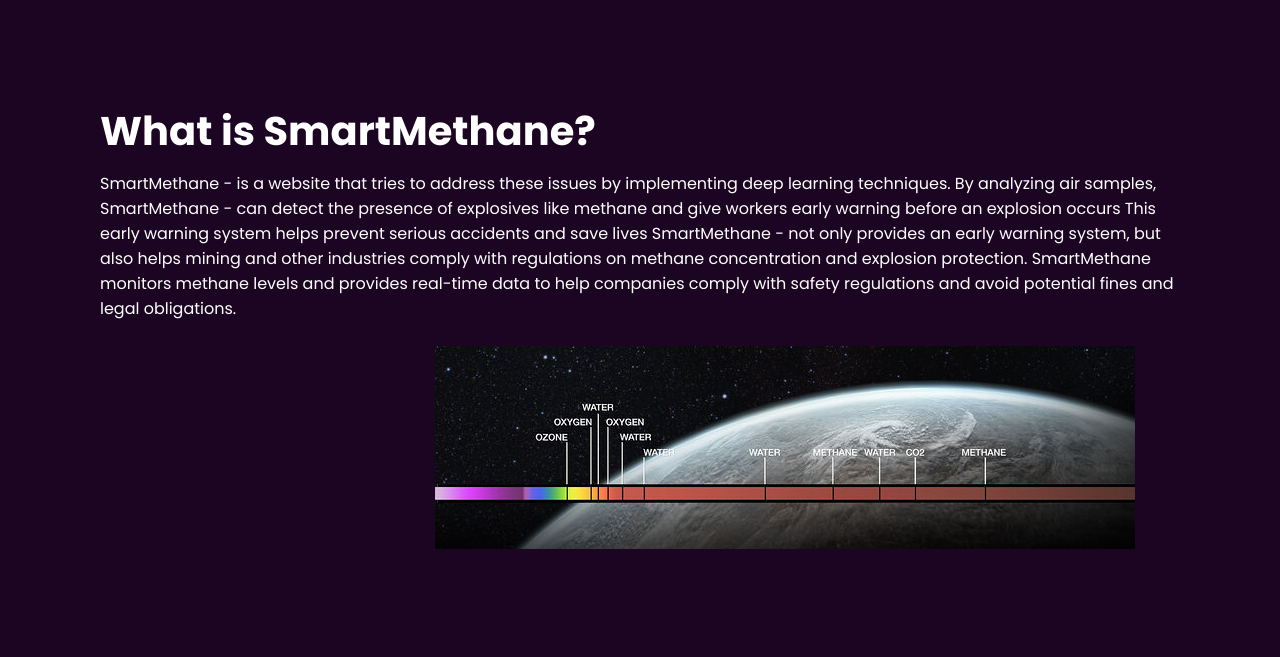
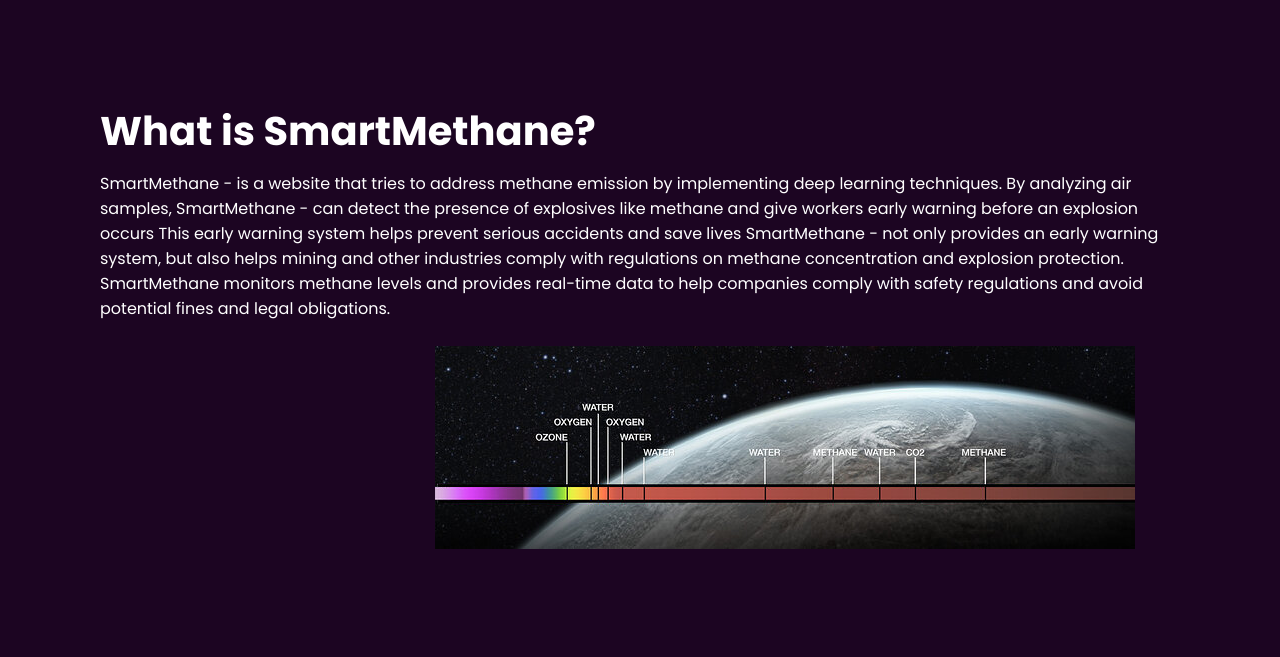
Before and after one commit to rosiettan/SmartMethane, a Flask app: page / in a window 1280 px wide. Shown: the part 799-1456 px from the top of the page. Run offline with Flask 2, Linux system fonts and the light colour scheme; parts of the project's set-up code (start-up, migrations or seed data) failed here and were passed over; some libraries are stand-ins or nearby versions; grey boxes are pictures that could not be loaded.

Commit message:
Update index.html

```diff
--- a/SmartMethane/templates/index.html
+++ b/SmartMethane/templates/index.html
@@ -34,7 +34,7 @@
 </section>
 <div class="sec" id="sec">
     <h2>What is SmartMethane?</h2>
-    <p> SmartMethane - is a website that tries to address these issues by implementing deep learning techniques.
+    <p> SmartMethane - is a website that tries to address methane emission by implementing deep learning techniques.
         By analyzing air samples, SmartMethane - can detect the presence of explosives like methane and give workers early warning
         before an explosion occurs This early warning system helps prevent serious accidents and save lives SmartMethane - not only provides
         an early warning system, but also helps mining and other industries comply with regulations on methane concentration and explosion protection.
```
